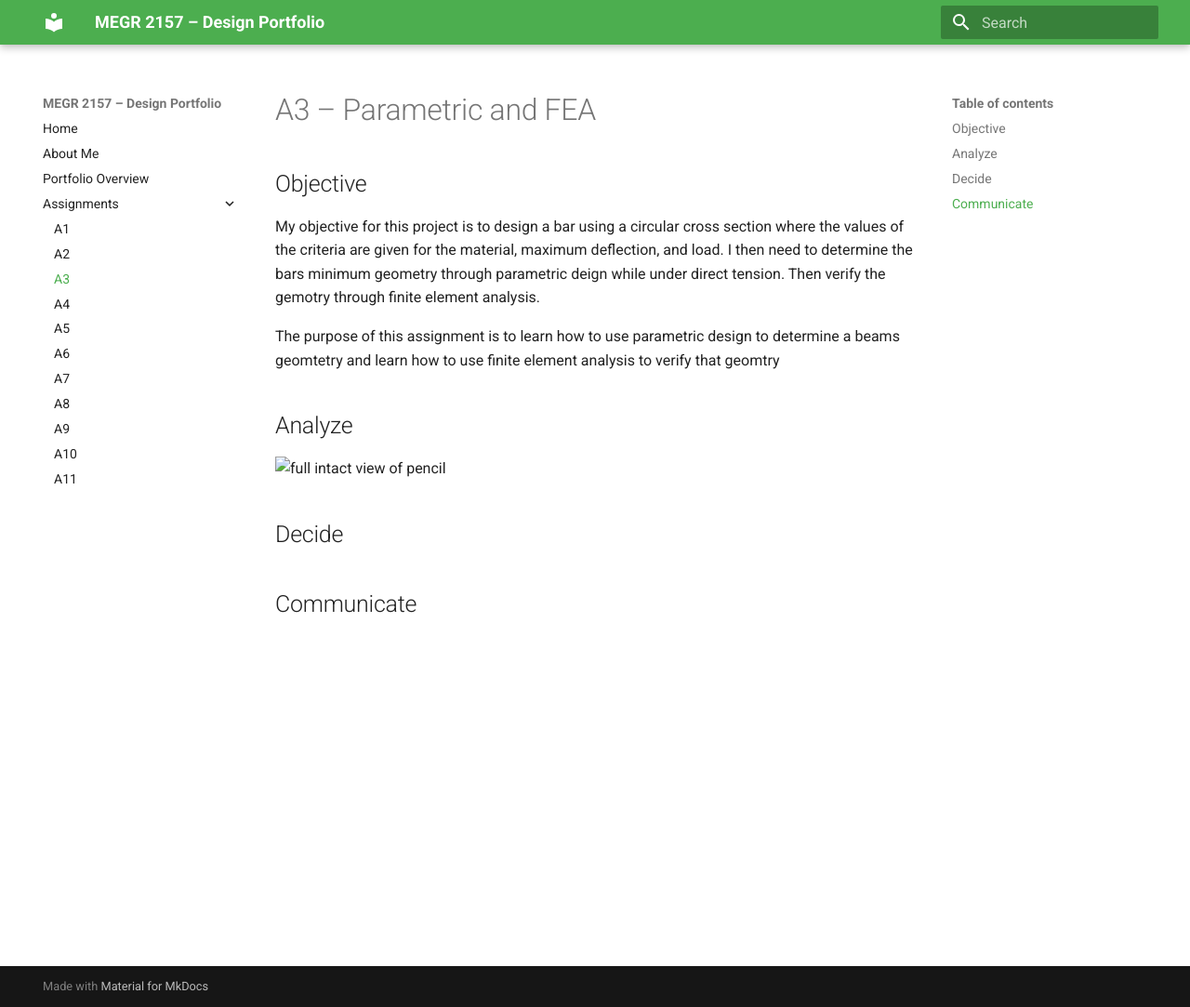
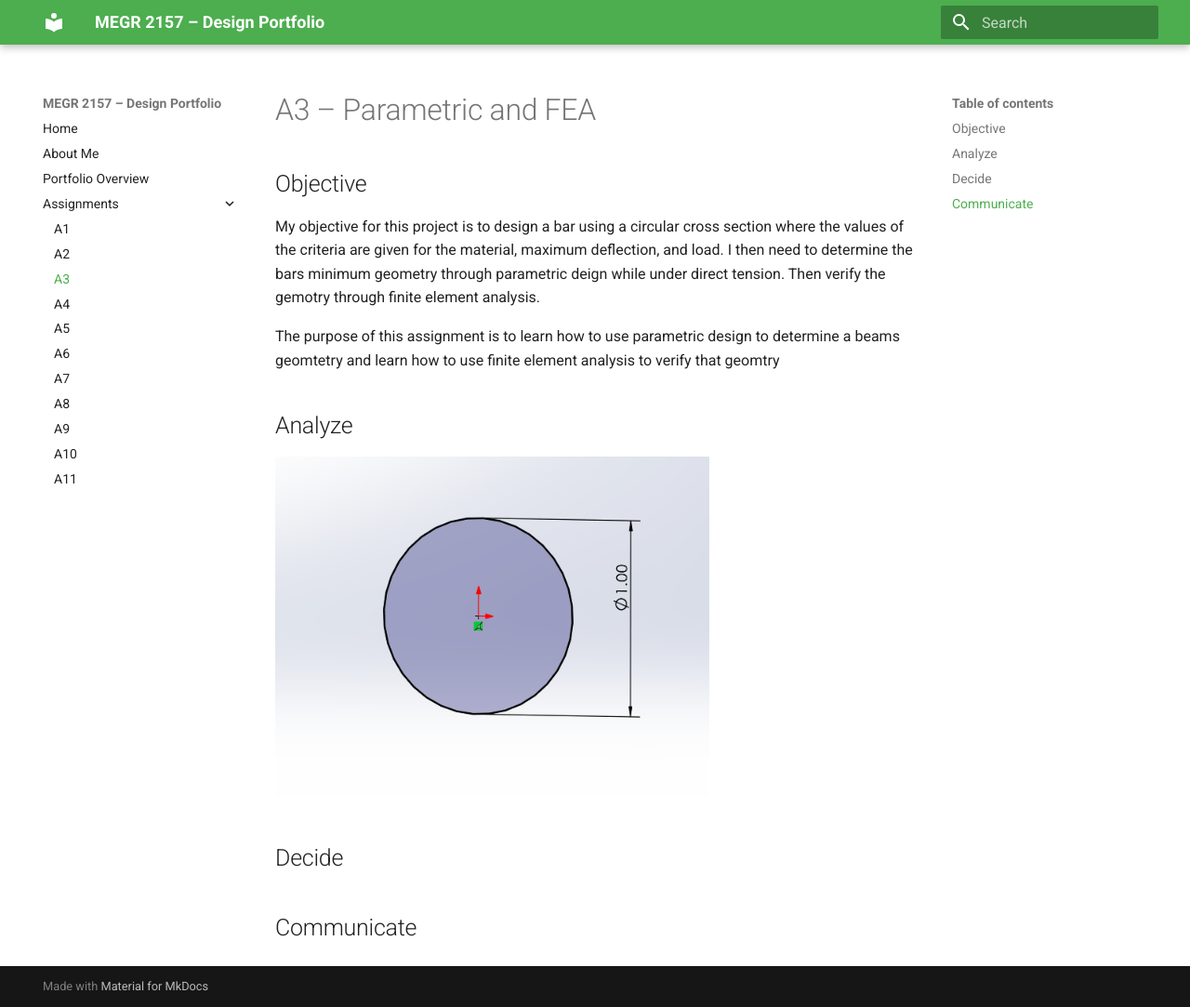
Before and after one commit to Elsa-Reichert/megr2157-portfolio, an MkDocs documentation site: the page built from docs/assignments/A03/index.md, in a window 1280 px wide and 1083 px high. Shown: the whole window at 93% size. Built offline with MkDocs 1.6.1 and Material for MkDocs 9.7.7, drawn with Linux system fonts in a browser that asks for light colours.

Commit message:
Update index.md

```diff
--- a/docs/assignments/A03/index.md
+++ b/docs/assignments/A03/index.md
@@ -7,7 +7,7 @@ The purpose of this assignment is to learn how to use parametric design to deter
 
 ## Analyze
 
-![full intact view of pencil](IMG_8131.jpeg)
+![full intact view of pencil](Screenshot 2026-09-08 203925.png)
 ## Decide
 
 
```
